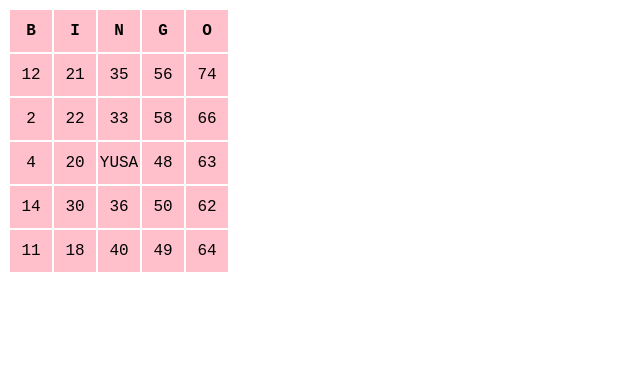
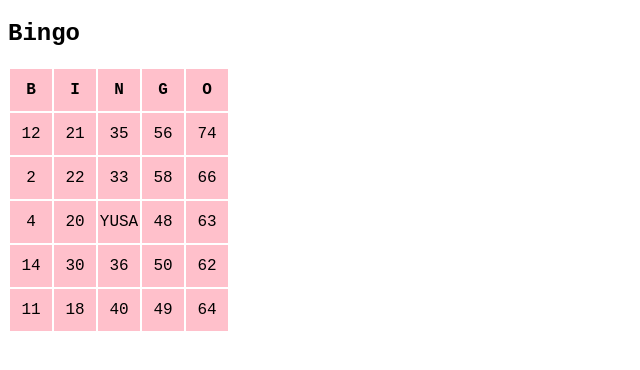
Before and after one commit to nato-t/nato-t.github.io, a plain HTML site: page index.html in a window 1280 px wide. Shown: the whole page, without its empty margins (0-640 px from the left). Drawn offline with Linux system fonts and the light colour scheme.

Commit message:
Add files via upload

```diff
--- a/index.html
+++ b/index.html
@@ -7,6 +7,7 @@
         <link rel="stylesheet" href="css/style.css">
     </head>
     <body>
+        <h2>Bingo</h2>
         <table>
             <thead>
                 <tr>
```
